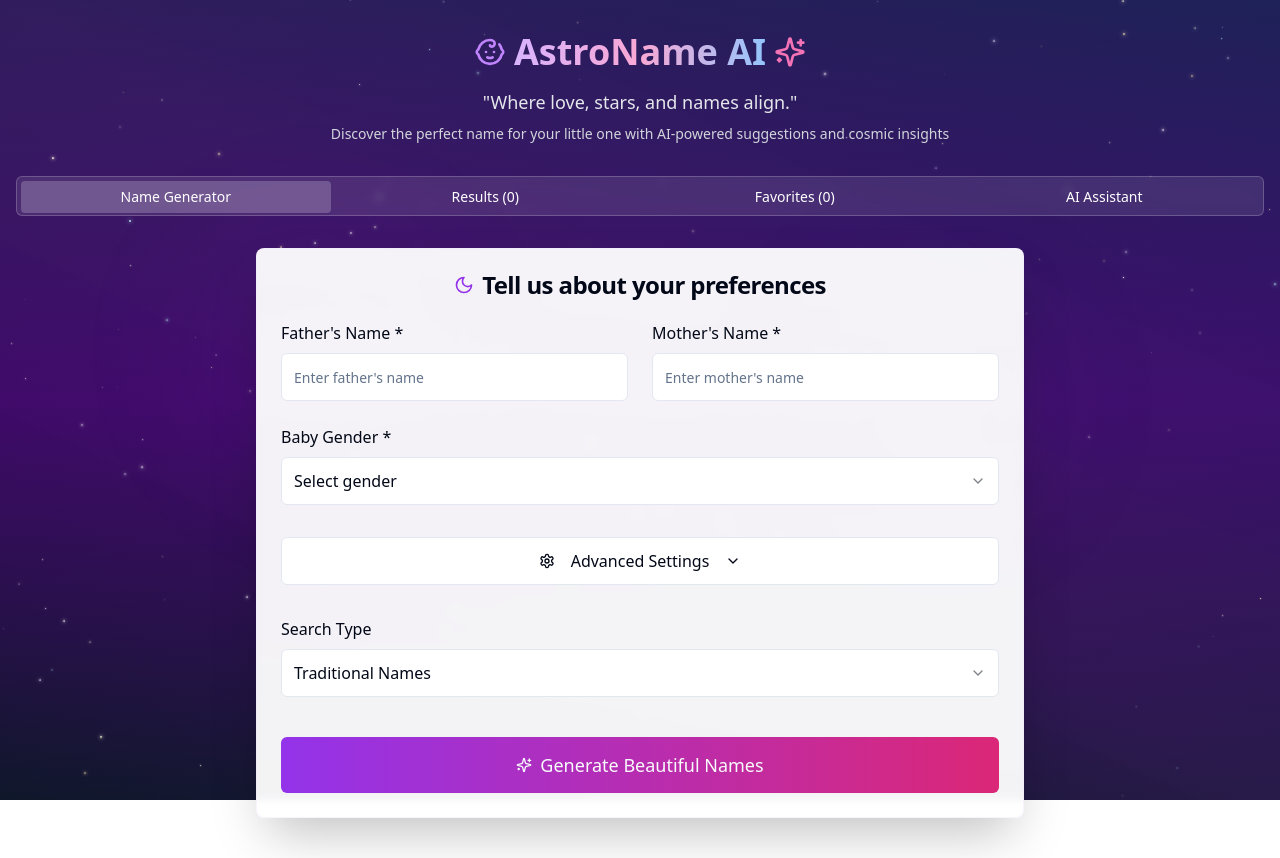
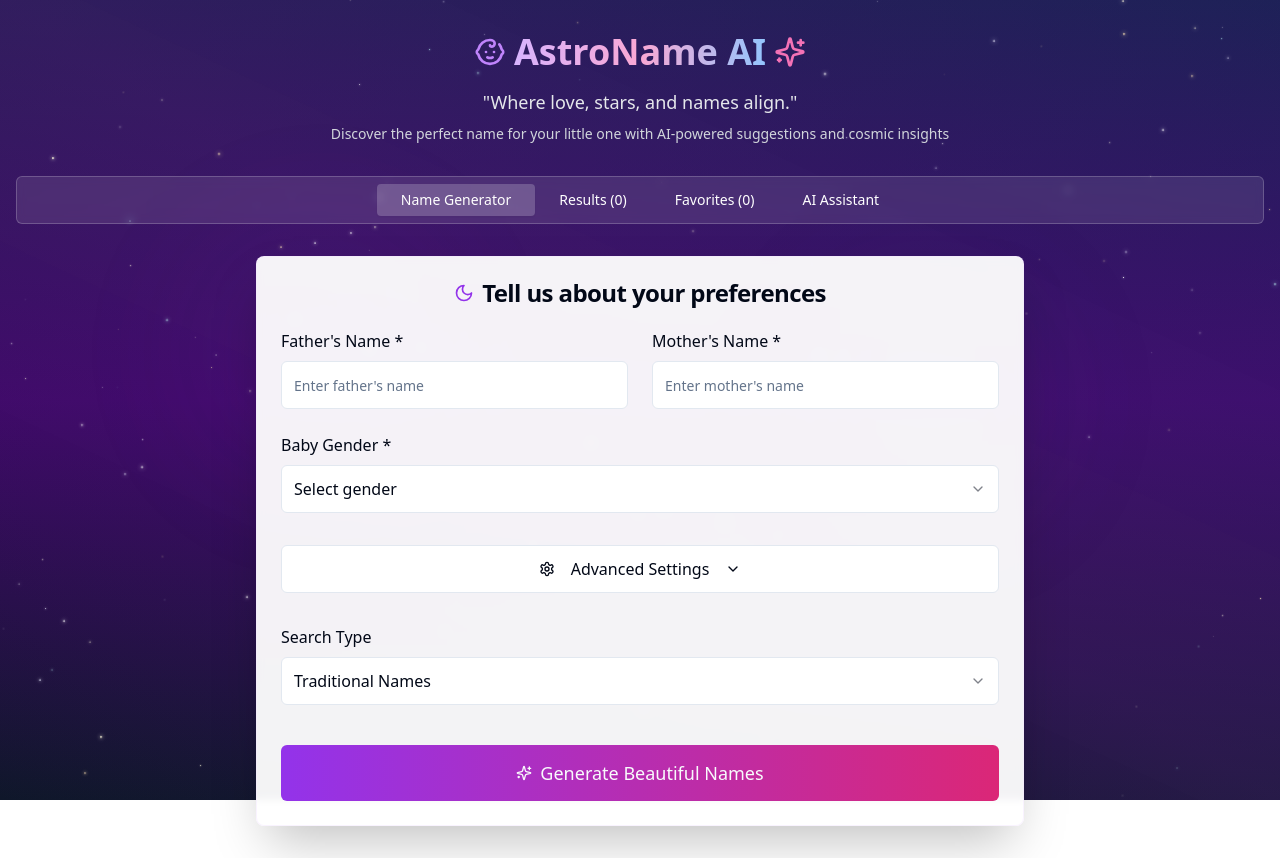
Before and after one commit to deekayvr46/namify-ai-seedlings-36, a React (Vite) app: page / in a window 1280 px wide. Built offline with nearby package versions, Linux system fonts and the light colour scheme.

Commit message:
Fix: Make tabs responsive
Make the tab layout responsive for mobile screens.

```diff
--- a/src/pages/Index.tsx
+++ b/src/pages/Index.tsx
@@ -214,24 +214,38 @@ const Index = () => {
         </div>
 
         <Tabs value={activeTab} onValueChange={setActiveTab} className="w-full">
-          <TabsList className="grid w-full grid-cols-2 sm:grid-cols-4 mb-8 bg-white/10 backdrop-blur-sm border border-white/20">
-            <TabsTrigger value="generator" className="text-white data-[state=active]:bg-white/20 data-[state=active]:text-white text-xs sm:text-sm">
+          <div className="w-full overflow-x-auto mb-8">
+            <TabsList className="flex w-max min-w-full bg-white/10 backdrop-blur-sm border border-white/20 h-12">
+              <TabsTrigger
+                value="generator"
+                className="text-white data-[state=active]:bg-white/20 data-[state=active]:text-white text-xs sm:text-sm px-3 sm:px-6 whitespace-nowrap"
+              >
                 <span className="hidden sm:inline">Name Generator</span>
                 <span className="sm:hidden">Generator</span>
               </TabsTrigger>
-            <TabsTrigger value="results" className="text-white data-[state=active]:bg-white/20 data-[state=active]:text-white text-xs sm:text-sm">
+              <TabsTrigger
+                value="results"
+                className="text-white data-[state=active]:bg-white/20 data-[state=active]:text-white text-xs sm:text-sm px-3 sm:px-6 whitespace-nowrap"
+              >
                 <span className="hidden sm:inline">Results ({generatedNames.length})</span>
                 <span className="sm:hidden">Results ({generatedNames.length})</span>
               </TabsTrigger>
-            <TabsTrigger value="favorites" className="text-white data-[state=active]:bg-white/20 data-[state=active]:text-white text-xs sm:text-sm">
+              <TabsTrigger
+                value="favorites"
+                className="text-white data-[state=active]:bg-white/20 data-[state=active]:text-white text-xs sm:text-sm px-3 sm:px-6 whitespace-nowrap"
+              >
                 <span className="hidden sm:inline">Favorites ({favorites.length})</span>
                 <span className="sm:hidden">Favorites ({favorites.length})</span>
               </TabsTrigger>
-            <TabsTrigger value="chat" className="text-white data-[state=active]:bg-white/20 data-[state=active]:text-white text-xs sm:text-sm">
+              <TabsTrigger
+                value="chat"
+                className="text-white data-[state=active]:bg-white/20 data-[state=active]:text-white text-xs sm:text-sm px-3 sm:px-6 whitespace-nowrap"
+              >
                 <span className="hidden sm:inline">AI Assistant</span>
                 <span className="sm:hidden">AI Chat</span>
               </TabsTrigger>
             </TabsList>
+          </div>
 
           <TabsContent value="generator">
             <Card className="w-full max-w-3xl mx-auto bg-white/95 backdrop-blur-sm border border-purple-100/50 shadow-2xl">
```
Lines whose indentation alone changed are shown as unchanged.
